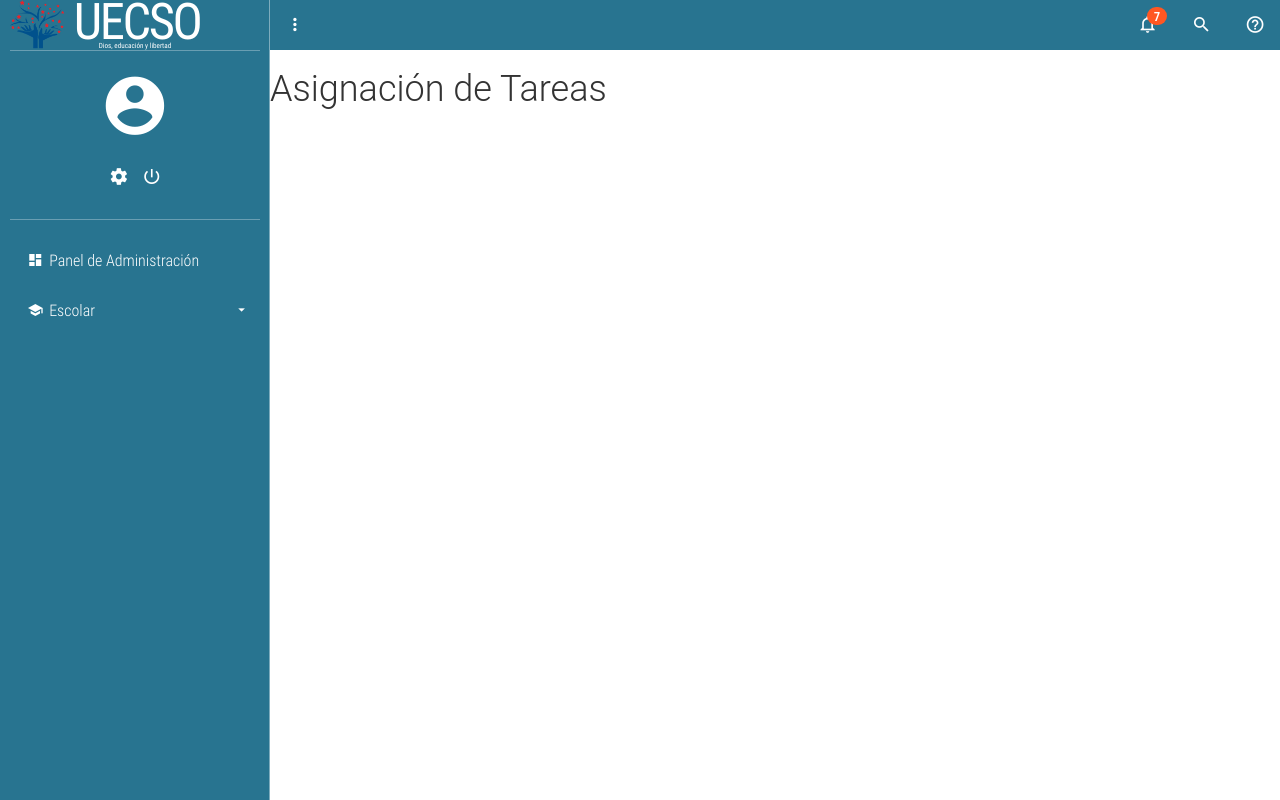
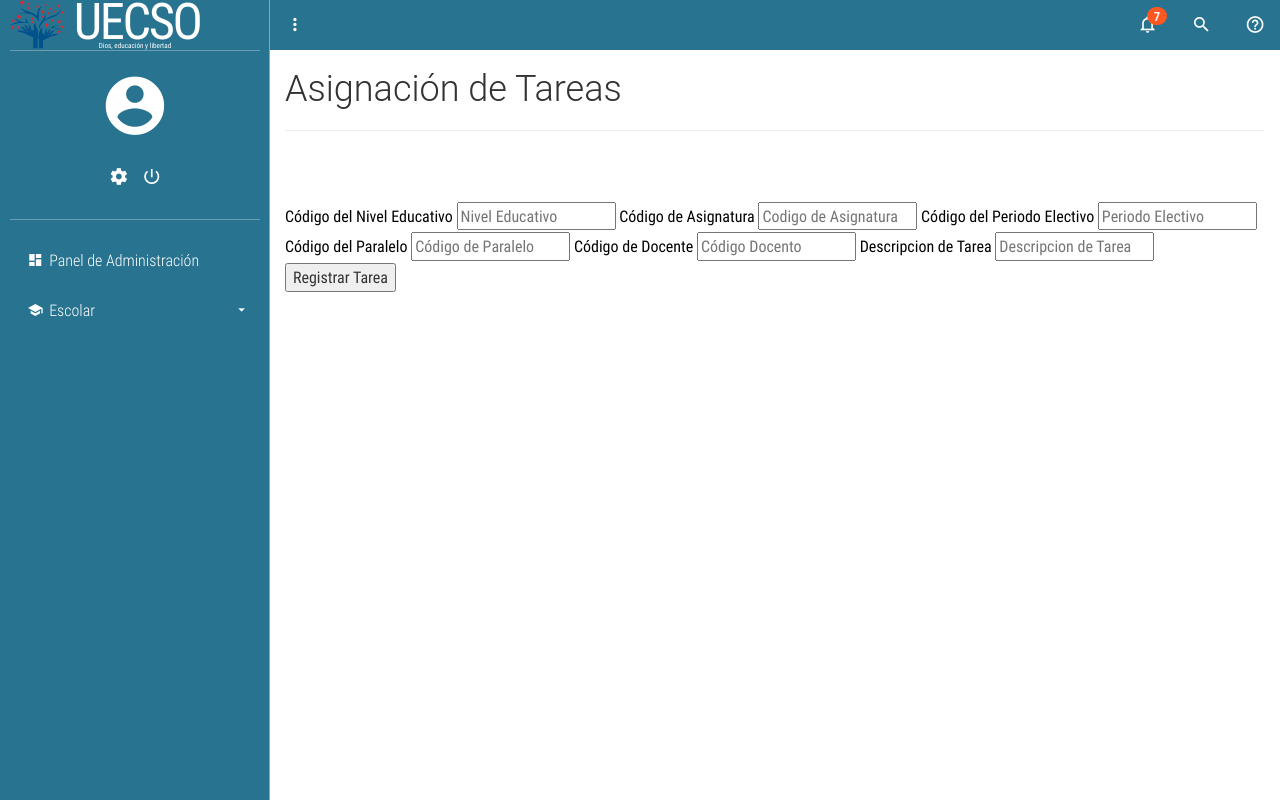
Before and after one commit to MateoReinoso/ProyectoSegundoParcial, a PHP site: page /system/teacher/homework.php in a window 1280 px wide. Run offline with PHP 8.4, Linux system fonts and the light colour scheme.

Commit message:
Label de Tareas

```diff
--- a/system/teacher/homework.php
+++ b/system/teacher/homework.php
@@ -2,7 +2,7 @@
 <html lang="es">
 
 <head>
-    <title>Administrador</title>
+    <title>Asignacion de Tareas</title>
     <meta charset="UTF-8">
     <meta name="viewport"
         content="width=device-width, user-scalable=no, initial-scale=1.0, maximum-scale=1.0, minimum-scale=1.0">
@@ -14,10 +14,31 @@
     <section class="full-box dashboard-contentPage">
         <?php include "../includes/navbar.php" ?>
         <!-- A PARTIR DE AQUI CREAR CONTENIDO DE LA PAGINA-->
-        <h1>Asignación de Tareas</h1>
+
         <div class="container-fluid">
 
+            <div class="form_register">
+                <h1>Asignación de Tareas</h1>
+                <hr>
+                <div class="alert"></div>
+                <form action="">
+                    <label for="cod_nivel">Código del Nivel Educativo</label>
+                    <input type="text" name="cod_nivel" id="cod_nivel" placeholder="Nivel Educativo">
+                    <label for="cod_asignatura">Código de Asignatura</label>
+                    <input type="text" name="cod_asignatura" id="cod_asignatura" placeholder="Codigo de Asignatura">
+                    <label for="cod_periodo">Código del Periodo Electivo</label>
+                    <input type="text" name="cod_periodo" id="cod_periodo" placeholder="Periodo Electivo">
+                    <label for="cod_paralelo">Código del Paralelo</label>
+                    <input type="text" name="cod_paralelo" id="cod_paralelo" placeholder="Código de Paralelo">
+                    <label for="cod_docente">Código de Docente</label>
+                    <input type="text" name="cod_docente" id="cod_docente" placeholder="Código Docento">
+                    <label for="cod_tarea">Descripcion de Tarea</label>
+                    <input type="text" name="cod_tarea" id="cod_tarea" placeholder="Descripcion de Tarea">
 
+                    <input type="submit" value="Registrar Tarea" class="btn_save">
+
+                </form>
+            </div>
 
         </div>
     </section>
```
